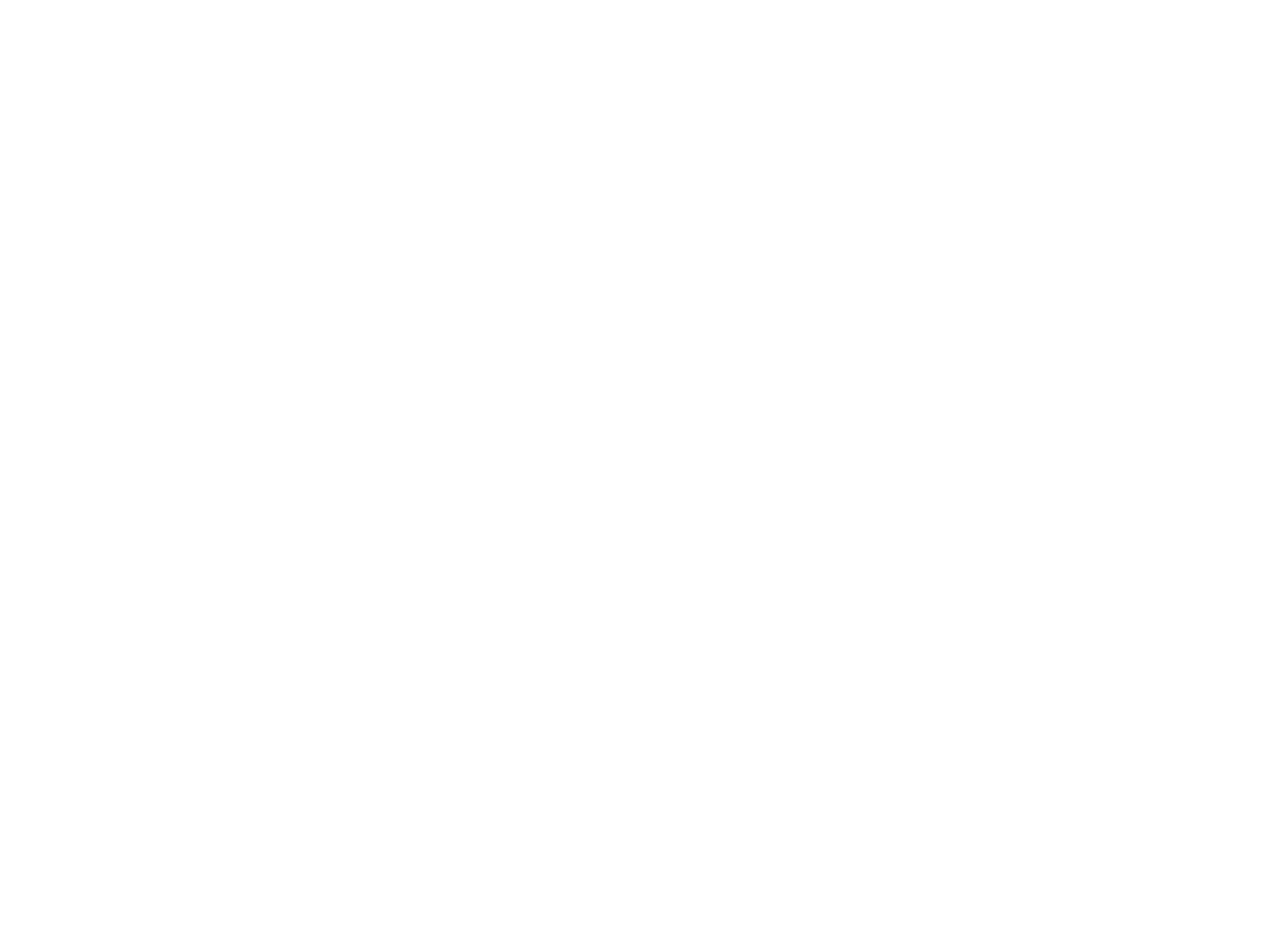
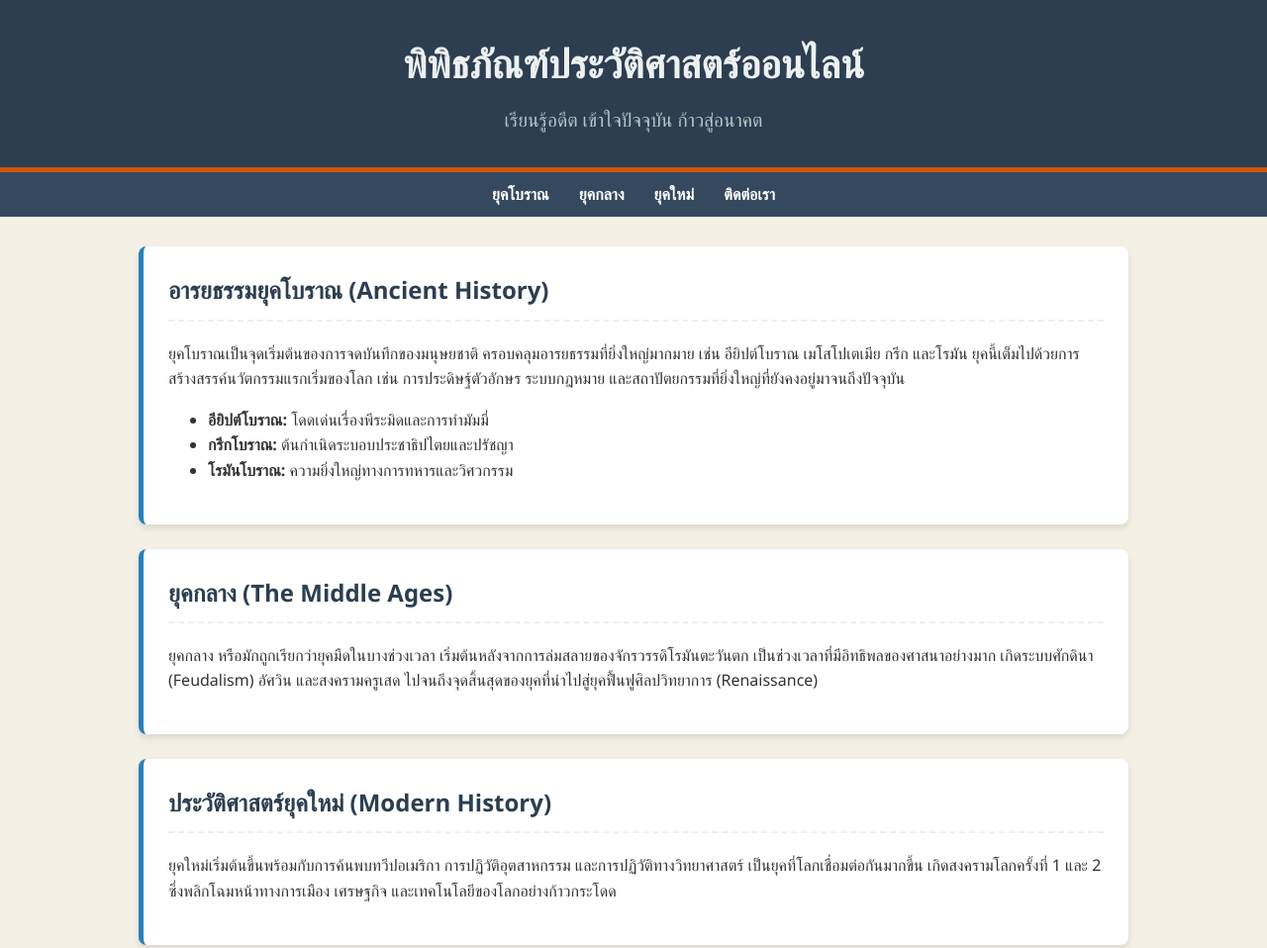
Before and after one commit to ARnut112/Guitar-tran, a plain HTML site: page history.html in a window 1280 px wide. Shown: the top 958 px of the page at 99% size. Before the commit the page ends 800 px from the top, so only its background shows below. Drawn offline with Linux system fonts and the light colour scheme.

Commit message:
add buttom

```diff
--- a/history.html
+++ b/history.html
@@ -0,0 +1,146 @@
+<!DOCTYPE html>
+<html lang="th">
+<head>
+    <meta charset="UTF-8">
+    <meta name="viewport" content="width=device-width, initial-scale=1.0">
+    <title>บันทึกประวัติศาสตร์โลก | World History</title>
+    <style>
+        /* การตั้งค่าพื้นฐาน */
+        body {
+            font-family: 'Segoe UI', Tahoma, Geneva, Verdana, sans-serif;
+            margin: 0;
+            padding: 0;
+            line-height: 1.6;
+            background-color: #f5f0e6; /* สีพื้นหลังสไตล์กระดาษเก่า */
+            color: #333;
+        }
+
+        /* ส่วนหัวเว็บไซต์ (Header) */
+        header {
+            background-color: #2c3e50;
+            color: #ecf0f1;
+            padding: 2rem 0;
+            text-align: center;
+            border-bottom: 5px solid #d35400;
+        }
+
+        header h1 {
+            margin: 0;
+            font-size: 2.5rem;
+        }
+
+        header p {
+            margin: 10px 0 0;
+            font-size: 1.2rem;
+            color: #bdc3c7;
+        }
+
+        /* แถบนำทาง (Navigation) */
+        nav {
+            background: #34495e;
+            display: flex;
+            justify-content: center;
+            padding: 10px 0;
+        }
+
+        nav a {
+            color: #fff;
+            text-decoration: none;
+            margin: 0 15px;
+            font-weight: bold;
+            transition: color 0.3s;
+        }
+
+        nav a:hover {
+            color: #e67e22;
+        }
+
+        /* คอนเทนเนอร์หลัก */
+        .container {
+            width: 85%;
+            max-width: 1000px;
+            margin: 30px auto;
+        }
+
+        /* การ์ดเนื้อหา */
+        .history-card {
+            background: #fff;
+            padding: 25px;
+            margin-bottom: 25px;
+            border-radius: 8px;
+            box-shadow: 0 4px 6px rgba(0,0,0,0.1);
+            border-left: 5px solid #2980b9;
+        }
+
+        .history-card h2 {
+            color: #2c3e50;
+            margin-top: 0;
+            border-bottom: 2px dashed #ecf0f1;
+            padding-bottom: 10px;
+        }
+
+        /* ส่วนท้าย (Footer) */
+        footer {
+            background: #2c3e50;
+            color: #bdc3c7;
+            text-align: center;
+            padding: 15px 0;
+            margin-top: 40px;
+        }
+
+        /* รองรับมือถือ */
+        @media(max-width: 768px) {
+            nav {
+                flex-direction: column;
+                align-items: center;
+            }
+            nav a {
+                margin: 5px 0;
+            }
+        }
+    </style>
+</head>
+<body>
+
+    <header>
+        <h1>พิพิธภัณฑ์ประวัติศาสตร์ออนไลน์</h1>
+        <p>เรียนรู้อดีต เข้าใจปัจจุบัน ก้าวสู่อนาคต</p>
+    </header>
+
+    <nav>
+        <a href="#ancient">ยุคโบราณ</a>
+        <a href="#middle-ages">ยุคกลาง</a>
+        <a href="#modern">ยุคใหม่</a>
+        <a href="#contact">ติดต่อเรา</a>
+    </nav>
+
+    <div class="container">
+
+        <div id="ancient" class="history-card">
+            <h2>อารยธรรมยุคโบราณ (Ancient History)</h2>
+            <p>ยุคโบราณเป็นจุดเริ่มต้นของการจดบันทึกของมนุษยชาติ ครอบคลุมอารยธรรมที่ยิ่งใหญ่มากมาย เช่น อียิปต์โบราณ เมโสโปเตเมีย กรีก และโรมัน ยุคนี้เต็มไปด้วยการสร้างสรรค์นวัตกรรมแรกเริ่มของโลก เช่น การประดิษฐ์ตัวอักษร ระบบกฎหมาย และสถาปัตยกรรมที่ยิ่งใหญ่ที่ยังคงอยู่มาจนถึงปัจจุบัน</p>
+            <ul>
+                <li><strong>อียิปต์โบราณ:</strong> โดดเด่นเรื่องพีระมิดและการทำมัมมี่</li>
+                <li><strong>กรีกโบราณ:</strong> ต้นกำเนิดระบอบประชาธิปไตยและปรัชญา</li>
+                <li><strong>โรมันโบราณ:</strong> ความยิ่งใหญ่ทางการทหารและวิศวกรรม</li>
+            </ul>
+        </div>
+
+        <div id="middle-ages" class="history-card">
+            <h2>ยุคกลาง (The Middle Ages)</h2>
+            <p>ยุคกลาง หรือมักถูกเรียกว่ายุคมืดในบางช่วงเวลา เริ่มต้นหลังจากการล่มสลายของจักรวรรดิโรมันตะวันตก เป็นช่วงเวลาที่มีอิทธิพลของศาสนาอย่างมาก เกิดระบบศักดินา (Feudalism) อัศวิน และสงครามครูเสด ไปจนถึงจุดสิ้นสุดของยุคที่นำไปสู่ยุคฟื้นฟูศิลปวิทยาการ (Renaissance)</p>
+        </div>
+
+        <div id="modern" class="history-card">
+            <h2>ประวัติศาสตร์ยุคใหม่ (Modern History)</h2>
+            <p>ยุคใหม่เริ่มต้นขึ้นพร้อมกับการค้นพบทวีปอเมริกา การปฏิวัติอุตสาหกรรม และการปฏิวัติทางวิทยาศาสตร์ เป็นยุคที่โลกเชื่อมต่อกันมากขึ้น เกิดสงครามโลกครั้งที่ 1 และ 2 ซึ่งพลิกโฉมหน้าทางการเมือง เศรษฐกิจ และเทคโนโลยีของโลกอย่างก้าวกระโดด</p>
+        </div>
+
+    </div>
+
+    <footer id="contact">
+        <p>&copy; 2026 เว็บไซต์บันทึกประวัติศาสตร์โลก | พัฒนาด้วย HTML5 & CSS3</p>
+    </footer>
+
+</body>
+</html>
```
Also changed, not shown: index.html (+4 -0 lines).
